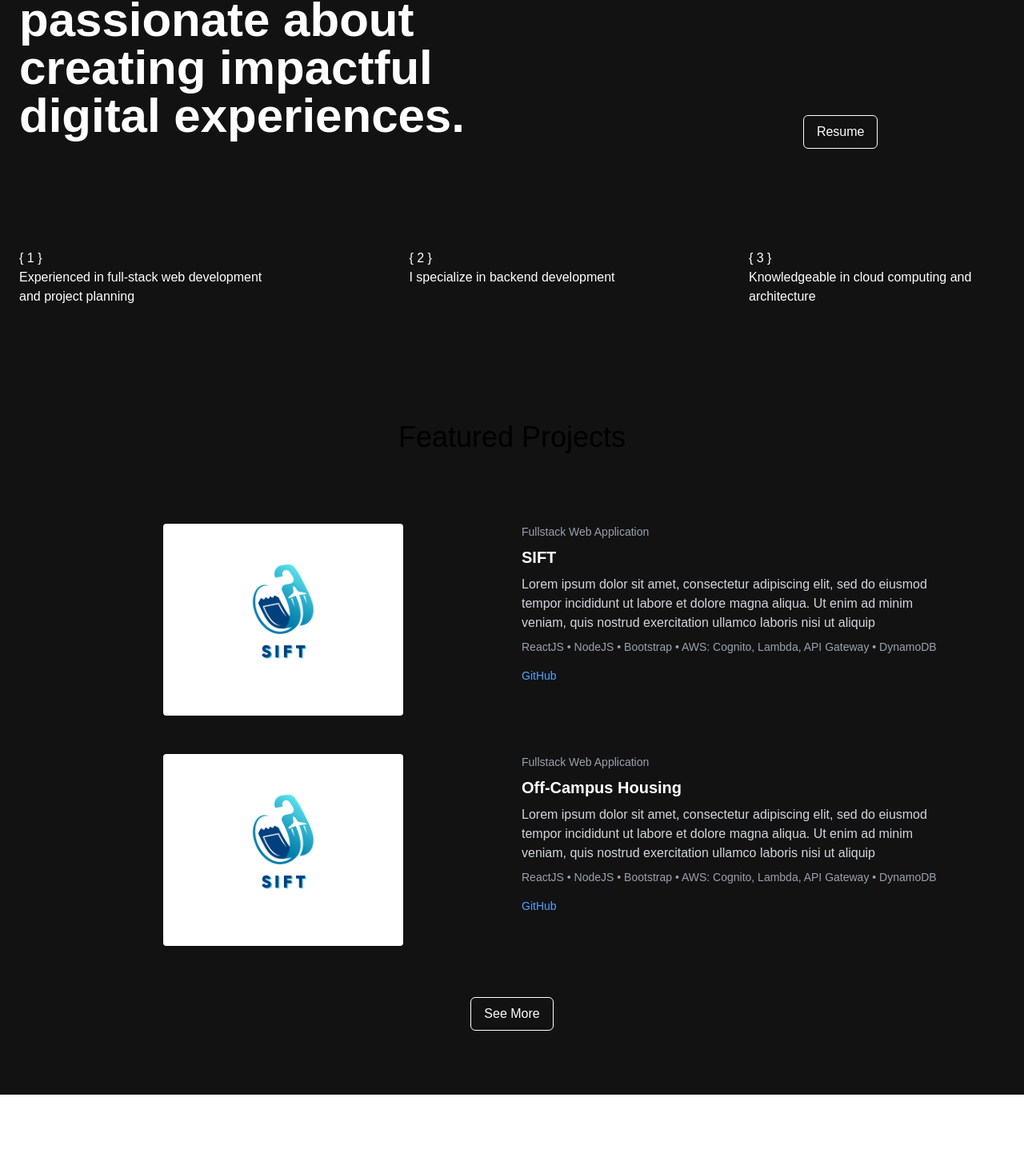
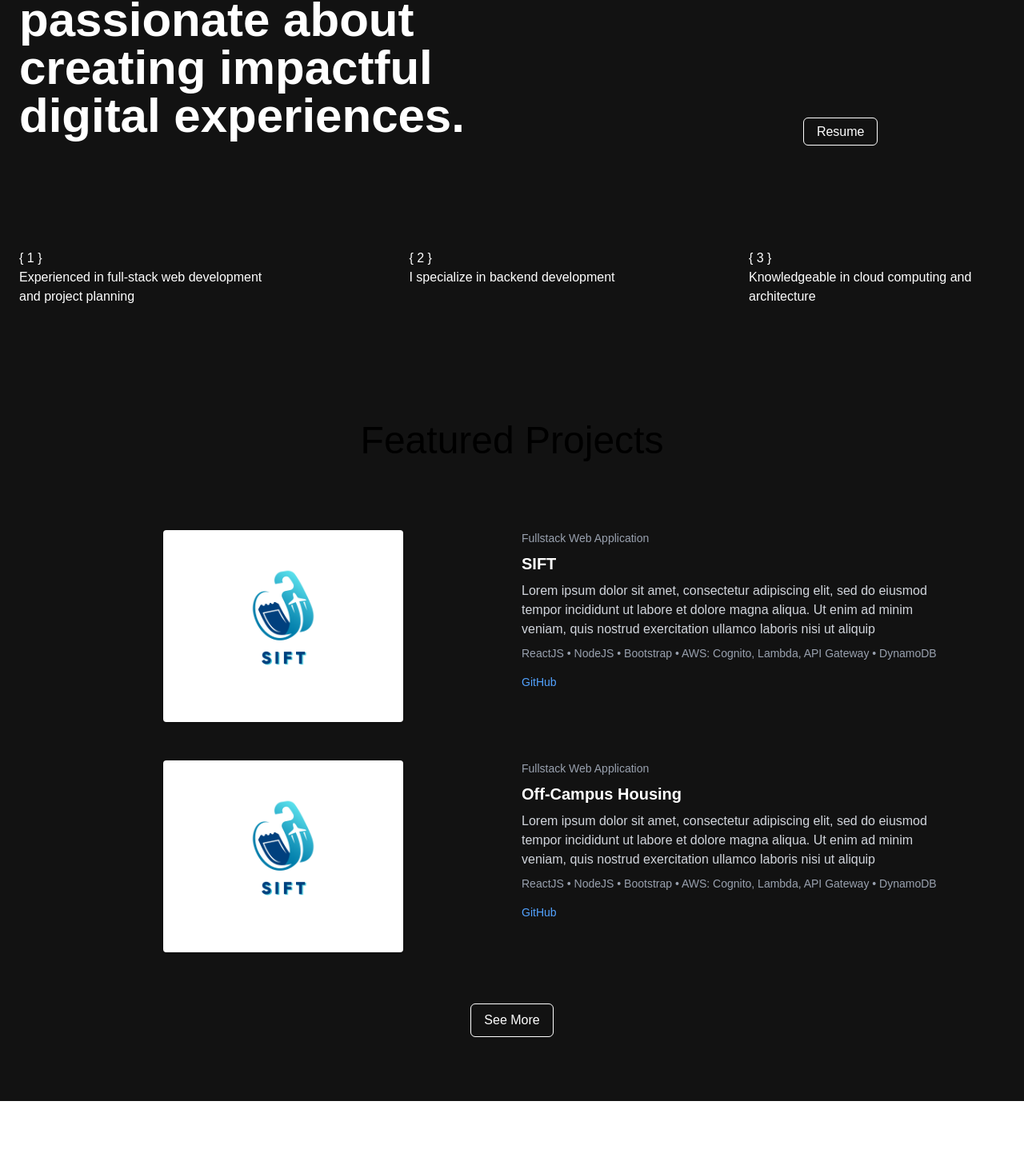
Before and after one commit to Rawwu/rawwufolio, a Next.js app: page / in a window 1280 px wide. Shown: the part 285-1737 px from the top of the page at 80% size. Built offline with nearby package versions, Linux system fonts and the light colour scheme.

Commit message:
Update heading on all components to be bigger Add resume button functionality Add resume pdf file to public directory

```diff
--- a/components/Contact.tsx
+++ b/components/Contact.tsx
@@ -2,7 +2,9 @@ export default function Contact() {
     return (
         <section className="dark:bg-neutral-900 pt-40">
             {/* Heading */}
-            <h1 className="flex justify-center items-center text-lg md:text-4xl mb-16 pt-16 text-black dark:text-white">Let's Connect</h1>
+            <h1 className="text-3xl sm:text-4xl md:text-5xl text-center mb-16 pt-16 text-black dark:text-white">
+                Let's Connect
+            </h1>
             {/* Buttons */}
             <div className="flex flex-wrap justify-center gap-4 md:gap-x-8 md:pt-10 pb-20 px-6 md:px-20">
                 {/* Email */}
--- a/components/Hero.tsx
+++ b/components/Hero.tsx
@@ -19,9 +19,15 @@ export default function Hero() {
                 <div className="md:w-1/3 flex flex-col items-center justify-center">
                     {/* Right Column */}
                     <div className='mt-20 md:mt-66'>
-                        <button className="hover:cursor-pointer px-4 py-2 justify-center border-1 rounded-md bg-transparent text-white hover:bg-neutral-700 transition">
+                        <a
+                            href="/Resume-Raul-Mtz.pdf"
+                            target="_blank"
+                            rel="noopener noreferrer"
+                            className="px-4 py-2 border border-white rounded-md bg-transparent text-white hover:bg-neutral-700 transition text-center"
+                        >
                             Resume
-                        </button>
+                        </a>
+
                     </div>
                 </div>
             </div>
--- a/components/Projects.tsx
+++ b/components/Projects.tsx
@@ -100,7 +100,7 @@ export default function Projects() {
     return (
         <section className="dark:bg-neutral-900">
             {/* Heading */}
-            <h1 className="flex justify-center items-center text-lg md:text-4xl mb-16 pt-16 text-black dark:text-white" >
+            <h1 className="text-3xl sm:text-4xl md:text-5xl text-center mb-16 pt-16 text-black dark:text-white">
                 Featured Projects
             </h1>
             {/* Project card */}
--- a/components/Timeline.tsx
+++ b/components/Timeline.tsx
@@ -46,9 +46,9 @@ useEffect(() => {
       ref={containerRef}
     >
       <div className="flex justify-center max-w-7xl mx-auto pt-20 px-4 md:px-8 lg:px-10">
-        <h2 className="text-lg md:text-4xl mb-4 text-black dark:text-white max-w-4xl">
+      <h1 className="text-3xl sm:text-4xl md:text-5xl text-center mb-16 pt-16 text-black dark:text-white">
           My journey
-        </h2>
+      </h1>
         <p className="text-neutral-700 dark:text-neutral-300 text-sm md:text-base max-w-sm">
 
         </p>
```
Also changed, not shown: 1 other file (tests, documents, lock files or other folders).
